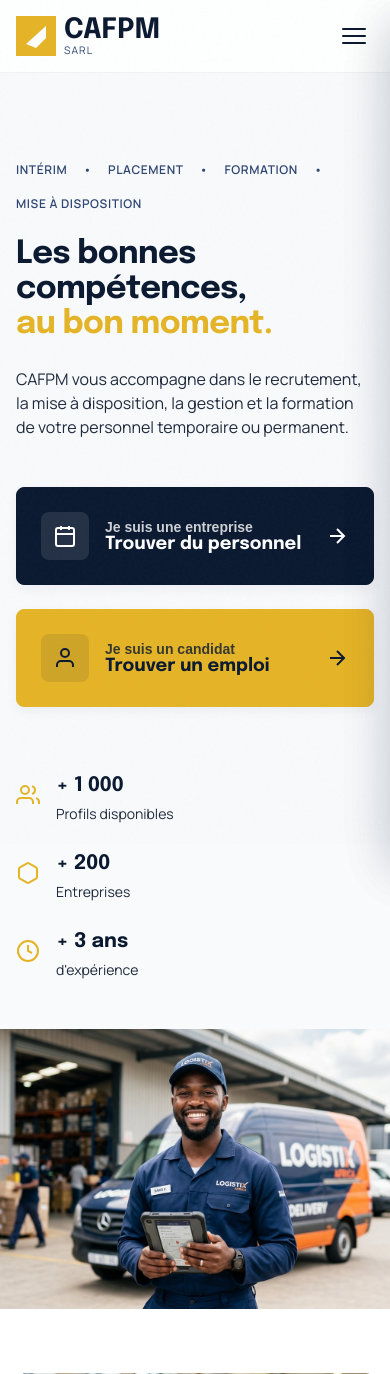
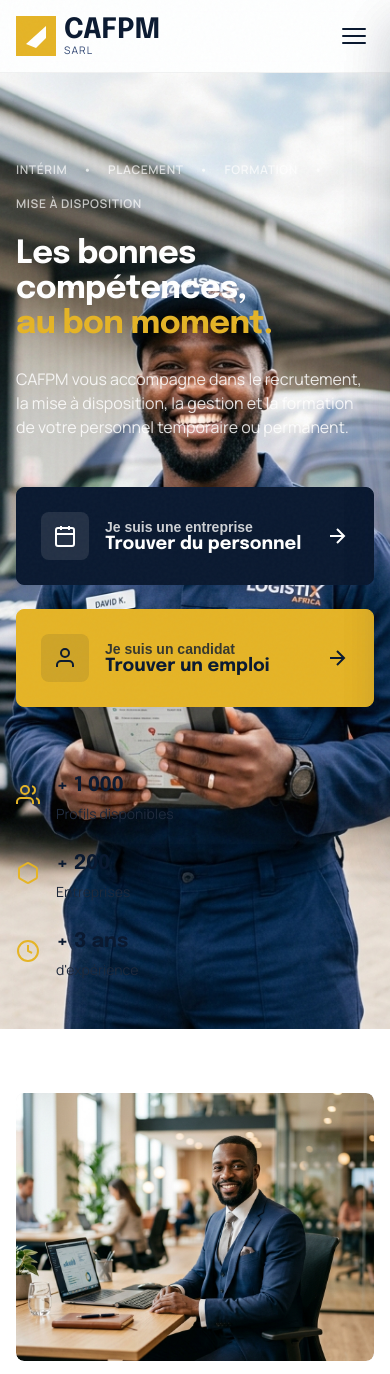
Before and after one commit to christ-dev30/cafpm-vitrine, a PHP site: page / in a window 390 px wide; the page is wider, and only the part inside the window is pictured. Shown: the top 1374 px of that part. Run offline with PHP 8.4, Linux system fonts and the light colour scheme.

Commit message:
fix: image hero en fond plein ecran sur mobile avec overlay sombre

```diff
--- a/style.css
+++ b/style.css
@@ -1308,23 +1308,51 @@ img {
 
     /* Hero */
     .hero {
-        padding: 88px 0 0;
-        min-height: auto;
-        display: flex;
-        flex-direction: column;
+        padding: 88px 0 48px;
+        min-height: 100svh;
+        display: block;
     }
     .hero-inner {
-        order: 1;
-        padding-bottom: var(--space-6);
+        order: unset;
+        padding-bottom: 0;
     }
     .hero-bg {
-        /* Visible on mobile, positioned under text as full-width image */
-        position: relative;
-        order: 2;
+        /* Full-screen background behind text on mobile */
+        position: absolute;
+        top: 0;
+        left: 0;
         width: 100%;
-        height: 280px;
+        height: 100%;
         clip-path: none;
         display: block;
+    }
+    /* Dark overlay so text stays readable over the background image */
+    .hero::before {
+        content: '';
+        position: absolute;
+        inset: 0;
+        background: rgba(10, 25, 48, 0.55);
+        z-index: 1;
+    }
+    /* Push text above overlay */
+    .hero-inner {
+        position: relative;
+        z-index: 2;
+    }
+    /* Light text on dark background */
+    .hero h1 {
+        color: var(--color-white);
+        font-size: 2.5rem;
+    }
+    .hero h1 span {
+        color: var(--color-gold);
+    }
+    .hero p {
+        color: rgba(255, 255, 255, 0.85);
+        font-size: 1rem;
+    }
+    .hero-tags {
+        color: rgba(255,255,255,0.7);
     }
     .hero-badge {
         display: none;
```
